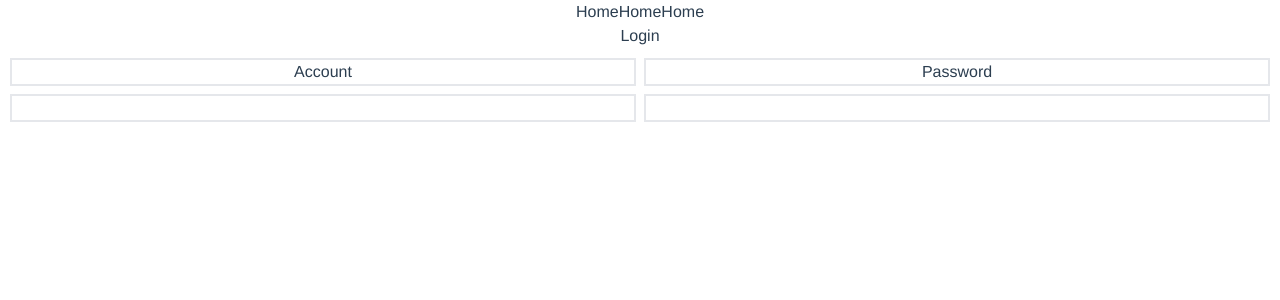
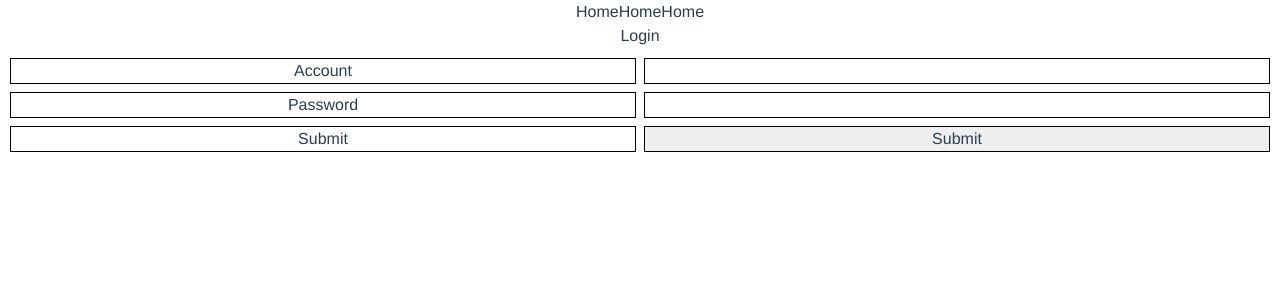
Before and after one commit to info-rubbish/2021-summer, a Vue app in the folder fe/: page /login in a window 1280 px wide. Shown: the top 300 px of the page. Built offline with nearby package versions, Linux system fonts and the light colour scheme.

Commit message:
login.vue

```diff
--- a/fe/src/pages/Login.vue
+++ b/fe/src/pages/Login.vue
@@ -1,13 +1,11 @@
 <template>
     <div>
         <h2>Login</h2>
-        <form>
-            <div class="grid grid-rows-2 grid-flow-col grid-cols-2 gap-2">
-                <label class="border-solid border-2">Account</label
-                ><input type="text" class="border-solid border-2" /><label
-                    class="border-solid border-2"
-                    >Password</label
-                ><input type="password" class="border-solid border-2" />
+        <form v-on:submit="login()" onsubmit="return false;">
+            <div class="grid grid-rows-3 grid-flow-row grid-cols-2 gap-2 bor">
+                <label>Account</label><input type="text" />
+                <label>Password</label><input type="password" />
+                <label>Submit</label><input type="submit" />
             </div>
         </form>
     </div>
@@ -17,7 +15,11 @@
 export default {
     name: 'Login',
     components: {},
-    methods: {}, //in order to avoid misspelling, I put blank here
+    methods: {
+        login() {
+            return false;
+        },
+    }, //in order to avoid misspelling, I put blank here
     computed: {},
 }
 </script>
@@ -26,4 +28,7 @@ export default {
 form {
     padding: 10px;
 }
+.bor > label,.bor >input {
+    border: 1px solid black;
+}
 </style>
```
